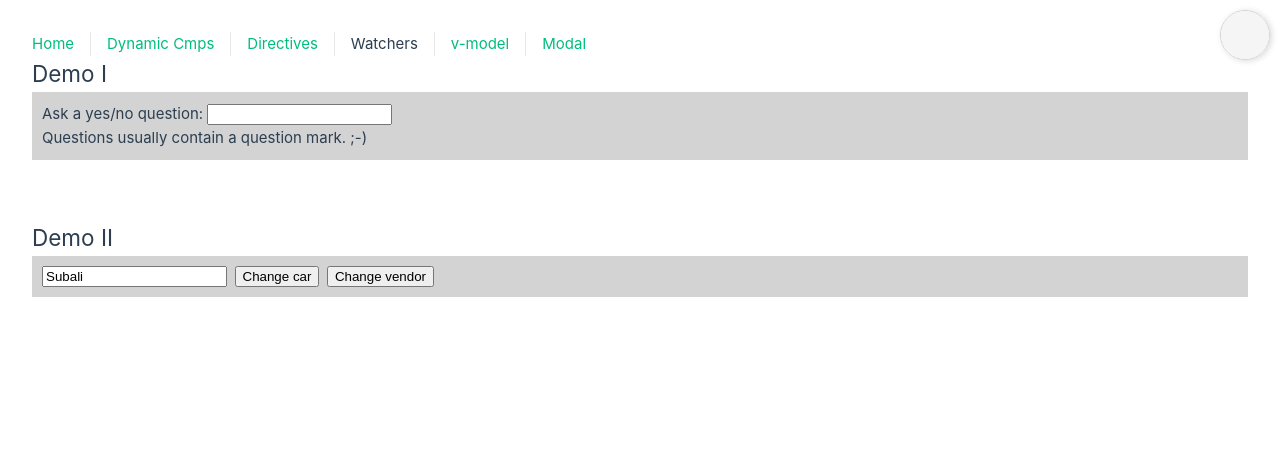
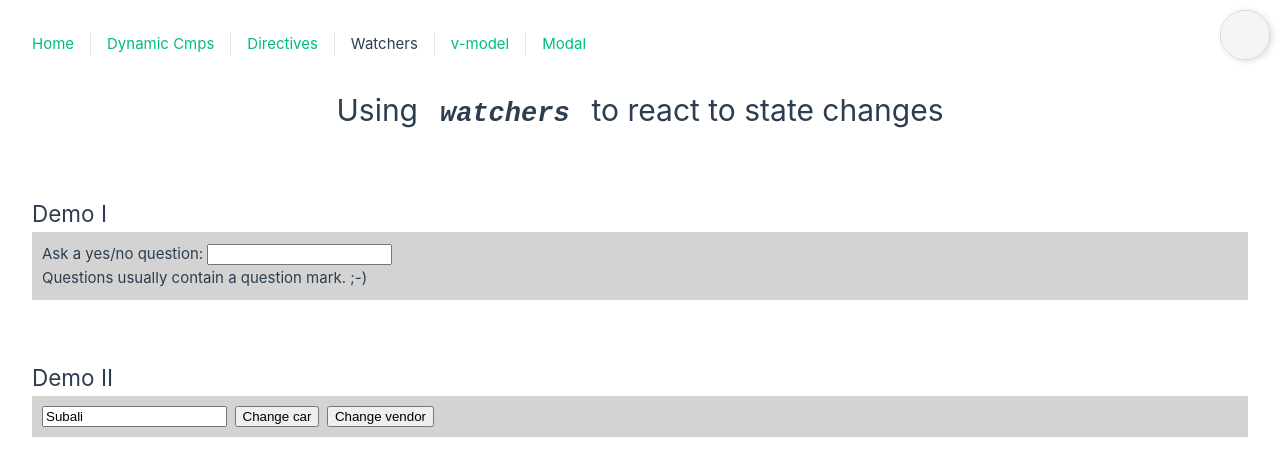
Before and after one commit to shrfrn/vue-extras, a Vue app: page /watchers in a window 1280 px wide. Shown: the top 476 px of the page. Built offline with nearby package versions, Linux system fonts and the light colour scheme.

Commit message:
Touchups

```diff
--- a/src/views/Watchers.vue
+++ b/src/views/Watchers.vue
@@ -1,4 +1,6 @@
 <template>
+    <h1>Using <span>watchers</span> to react to state changes</h1>
+
     <h2>Demo I</h2>
 	<section class="yesno">
 		<p>
@@ -73,7 +75,11 @@ export default {
 }
 </script>
 
-<style lang="scss">
+<style lang="scss" scoped>
+h1 {
+    margin-block-end: 2em;
+}
+
 .yesno, .car {
 	background-color: lightgray;
 	padding: 10px;
```
